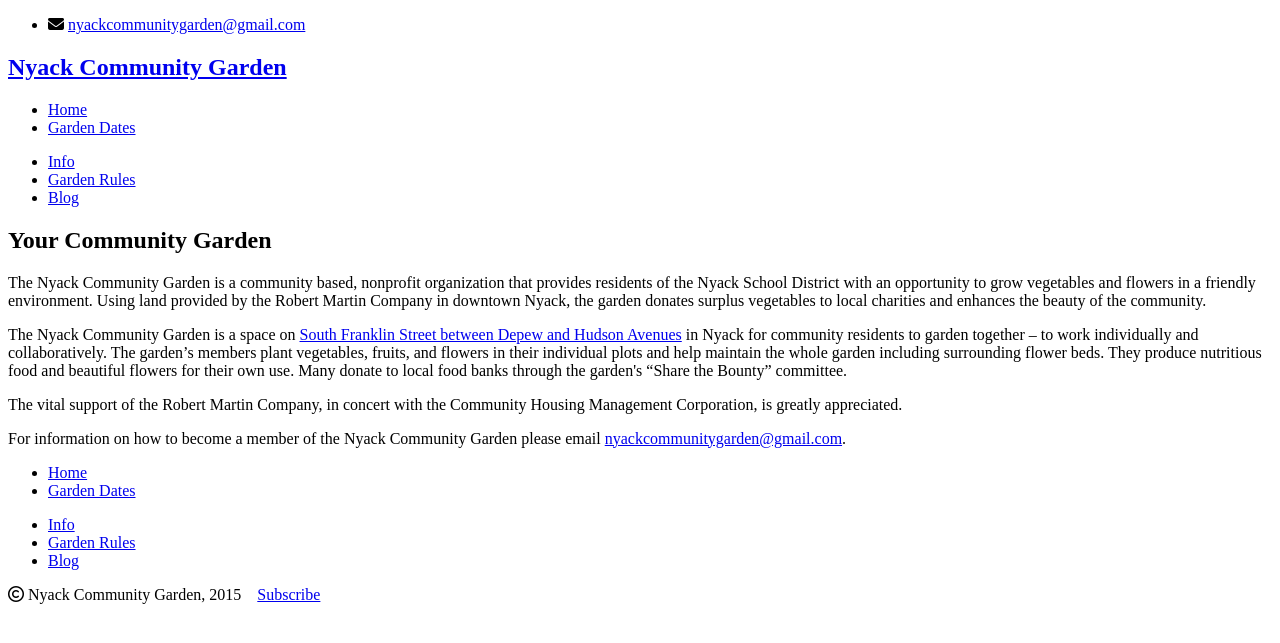
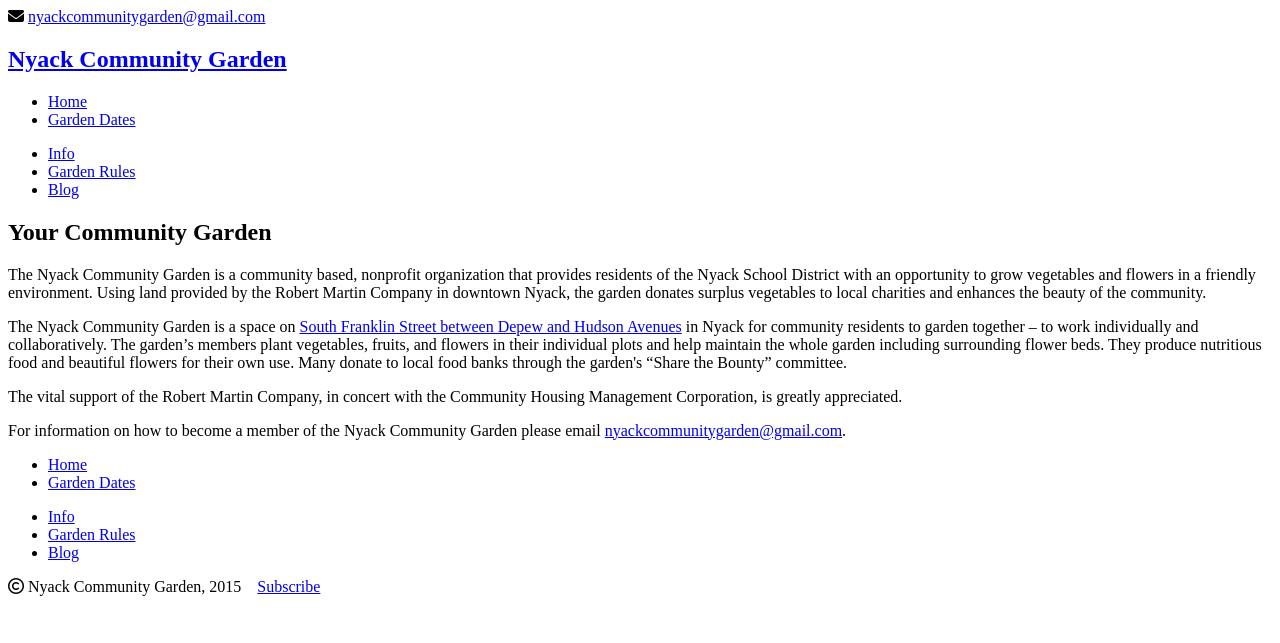
Before and after one commit to bosborne/nyackcommunitygarden, a Jekyll site: the page built from index.html, in a window 1280 px wide. Shown: the top 643 px of the page. Built offline with Jekyll 4.4.1, drawn with Linux system fonts in a browser that asks for light colours; nearby versions of some CDN libraries; library files that are not in the unit come from our copies; Markdown is read by kramdown in place of the engine named in the settings.

```diff
--- a/_layouts/default.html
+++ b/_layouts/default.html
@@ -24,9 +24,9 @@
   <body class="{{ page.pageclass }}">
   	 <div class="leader">
       <div class="container">
-        <ul class="contacts">
-          <li><i class="fa fa-envelope"></i>&nbsp;<a href="mailto:nyackcommunitygarden@gmail.com">nyackcommunitygarden@gmail.com</a></li>
-        </ul>
+        <!-- <ul class="contacts"> -->
+          <i class="fa fa-envelope"></i>&nbsp;<a href="mailto:nyackcommunitygarden@gmail.com">nyackcommunitygarden@gmail.com</a>
+        <!-- </ul> -->
       </div>
     </div>
     <div class="header">
```
